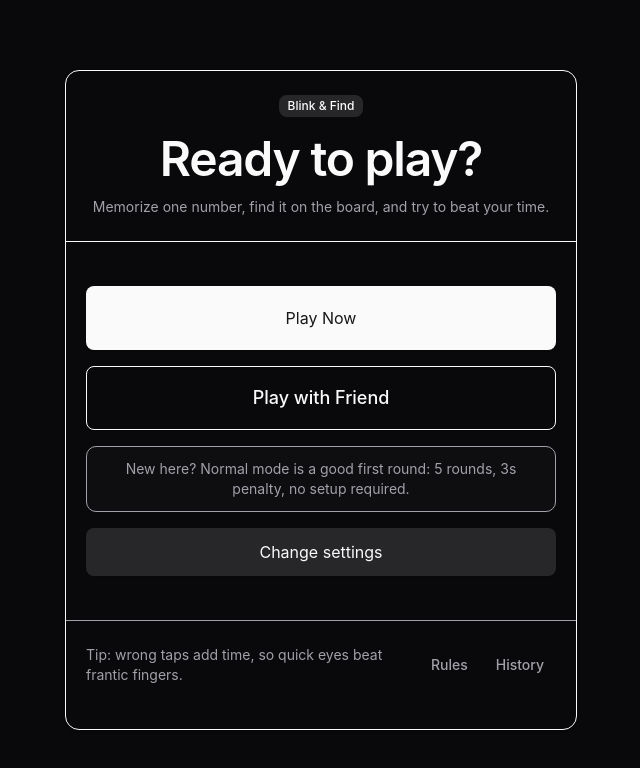
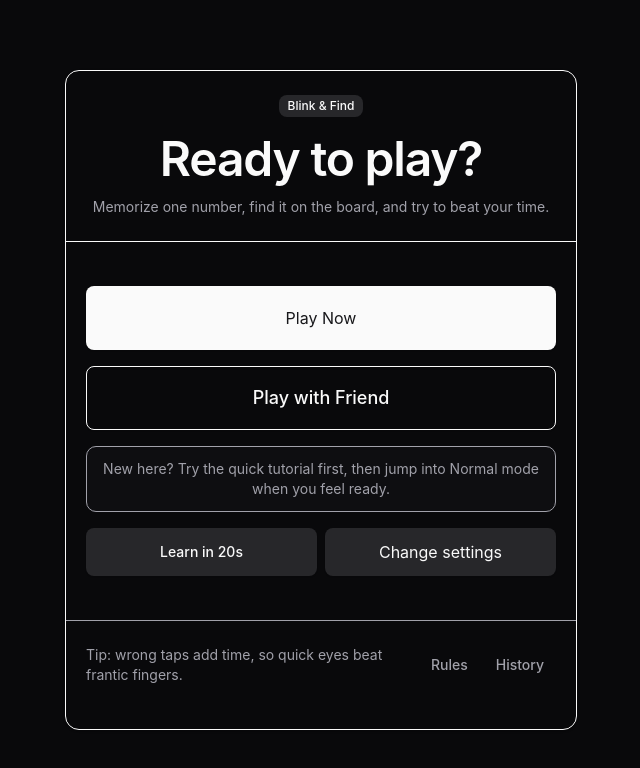
Before and after one commit to Nischhalsubba/blink-and-find, a Next.js app: page / in a window 1280 px wide. Shown: the top 768 px of the page, without its empty margins (319-959 px from the left). Built offline with nearby package versions, Linux system fonts and the light colour scheme.

Commit message:
Link home screen to tutorial

```diff
--- a/src/components/StartScreen.tsx
+++ b/src/components/StartScreen.tsx
@@ -221,10 +221,13 @@ export default function StartScreen({
           </Button>
 
           <div className="rounded-lg border bg-muted/20 p-3 text-center text-sm text-muted-foreground">
-            New here? Normal mode is a good first round: 5 rounds, 3s penalty, no setup required.
+            New here? Try the quick tutorial first, then jump into Normal mode when you feel ready.
           </div>
 
-          <Button variant="secondary" className="h-12" onClick={() => setSettingsOpen(true)}>Change settings</Button>
+          <div className="grid grid-cols-2 gap-2">
+            <Button asChild variant="secondary" className="h-12"><Link href="/tutorial">Learn in 20s</Link></Button>
+            <Button variant="secondary" className="h-12" onClick={() => setSettingsOpen(true)}>Change settings</Button>
+          </div>
         </CardContent>
 
         <CardFooter className="flex shrink-0 flex-col gap-2 border-t p-4 text-sm text-muted-foreground sm:flex-row sm:items-center sm:justify-between sm:p-5">
```
